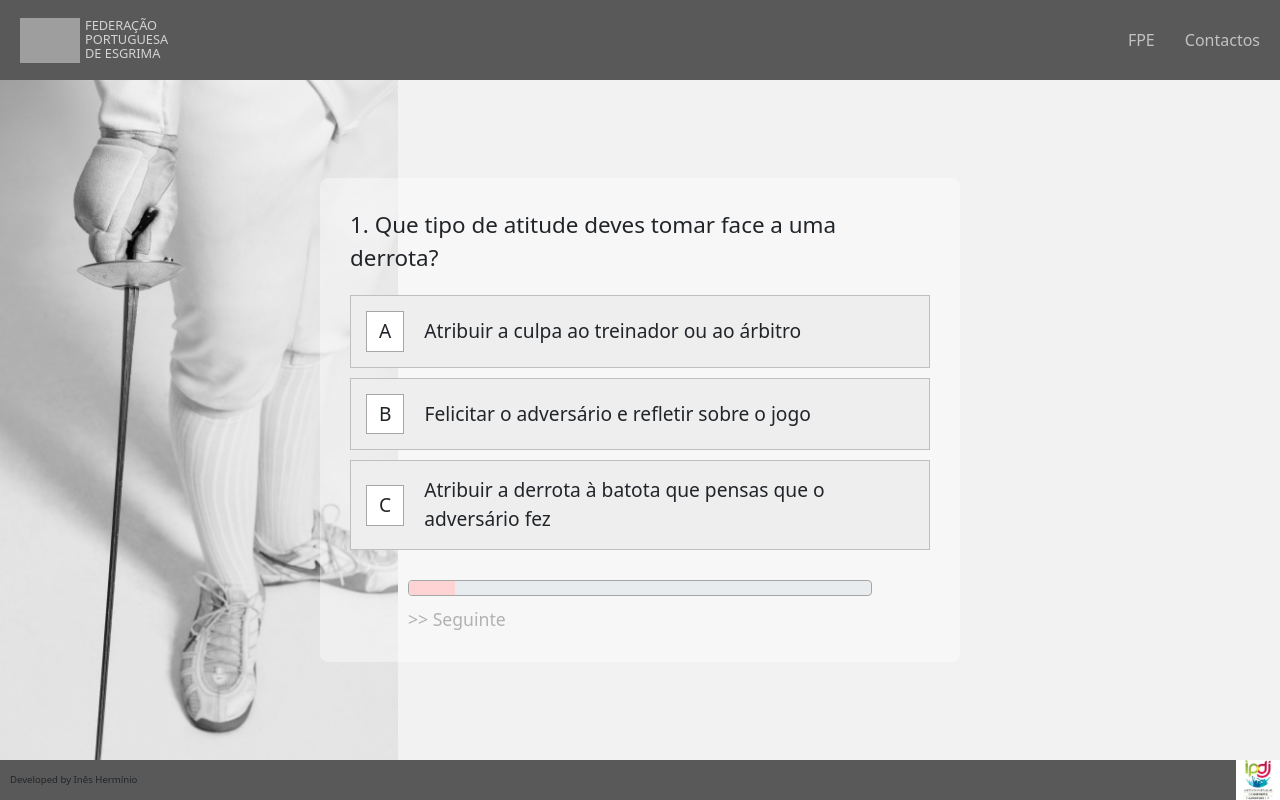
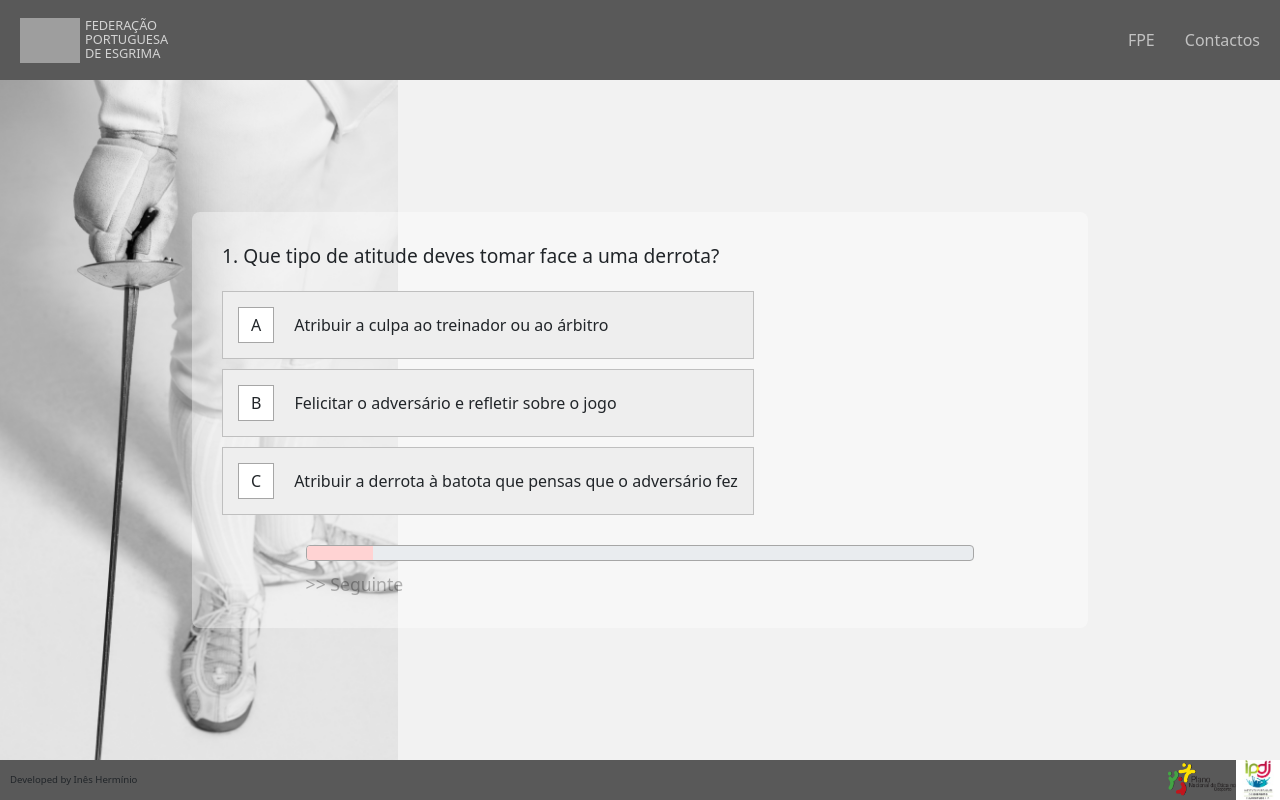
Before and after one commit to inesherminio/fpe-etica-no-desporto, a React (Create React App) app: page / in a window 1280 px wide. Both pictures are taken after a click on the button "Em guarda. Prontos? Começar!". Built offline with nearby package versions, Linux system fonts and the light colour scheme; grey boxes are pictures that could not be loaded.

Commit message:
update: deployment test

```diff
--- a/package.json
+++ b/package.json
@@ -10,6 +10,7 @@
     "@testing-library/jest-dom": "^5.15.0",
     "@testing-library/react": "^11.2.7",
     "@testing-library/user-event": "^12.8.3",
+    "axios": "^0.24.0",
     "bootstrap": "^5.1.3",
     "react": "^17.0.2",
     "react-bootstrap": "^2.0.2",
--- a/src/App.css
+++ b/src/App.css
@@ -10,7 +10,7 @@
   align-items: center;
   background-position: 50% 0 !important;
   display: flex;
-  height: 85vh;
+  height: 87vh;
   flex-direction: row;
   justify-content: center;
   padding: 15px;
@@ -30,6 +30,7 @@
 @media (min-width: 768px) {
   .homepage-container {
     background-position: 0 0 !important;
+    height: 85vh !important;
     flex-direction: column;
     padding-right: 250px;
   }
@@ -125,7 +126,7 @@
 .next-btn {
   background-color: transparent;
   border: none;
-  font-size: 0.7rem;
+  font-size: 0.8rem;
   margin-top: 10px;
   padding: 0;
 }
@@ -148,7 +149,6 @@
 @media (min-width: 576px) {
   .quizz-main {
     padding: 30px;
-    width: 70%;
   }
   .quizz-main-question {
     font-size: 1.2rem;
@@ -158,7 +158,7 @@
     margin: 10px;
   }
   .next-btn {
-    font-size: 0.9rem;
+    font-size: 1rem;
   }
 }
 
@@ -168,20 +168,20 @@
   }
   .quizz-main {
     padding: 30px;
-    width: 70%;
+    width: 80%;
   }
   .quizz-main-question {
-    font-size: 1.4rem;
+    font-size: 1.2rem;
   }
   .quizz-main-answer {
-    font-size: 1.2rem;
+    font-size: 1rem;
     margin: 10px;
   }
   .next-btn {
     font-size: 1.1rem;
   }
   .quizz-container {
-    height: 85vh;
+    height: 85vh !important;
   }
 }
 
@@ -191,7 +191,7 @@
   }
   .quizz-main {
     padding: 30px;
-    width: 50%;
+    width: 70%;
   }
 }
 
@@ -224,4 +224,7 @@
   .result-main {
     width: 50%;
   }
+  .result-container {
+    height: 85vh !important;
+  }
 }
--- a/src/components/LowBar/LowBar.jsx
+++ b/src/components/LowBar/LowBar.jsx
@@ -1,12 +1,16 @@
 import React from "react";
 import "./LowBar.css";
 import idpj from "../../images/logo-idpj.jpg";
+import pned from "../../images/logo-pned.png";
 
 function LowBar() {
   return (
     <div className="low-bar-container">
       <p className="low-bar-dev-info">Developed by Inês Hermínio</p>
-      <img src={idpj} alt="Logo IDPJ" style={{ height: "5vh" }} />
+      <div>
+        <img src={pned} alt="Logo IDPJ" style={{ height: "5vh" }} />
+        <img src={idpj} alt="Logo IDPJ" style={{ height: "5vh" }} />
+      </div>
     </div>
   );
 }
--- a/src/components/Navbar/Navbar.jsx
+++ b/src/components/Navbar/Navbar.jsx
@@ -1,7 +1,6 @@
 import React, { useState } from "react";
 import "./Navbar.css";
 import fpeLogo from "../../images/logo-FPE.png";
-import { NavLink } from "react-router-dom";
 import * as PATHS from "../../utils/paths";
 import Toast from "react-bootstrap/Toast";
 import ToastInfo from "../ToastInfo/ToastInfo";
@@ -17,7 +16,7 @@ function Navbar() {
             <img
               src={fpeLogo}
               alt="Logo Federação Portuguesa de Esgrima"
-              class="d-inline-block align-text-top"
+              className="d-inline-block align-text-top"
               id="fpe-logo"
             />
             <p className="fpe">
--- a/src/data/main.json
+++ b/src/data/main.json
@@ -1,7 +1,7 @@
 [
   {
     "title": "Jogas com ética?",
-    "description": "Achas que tens o que é preciso para ser um ás na esgrima e na ética? Consegues equilibrar o teu espírito competitivo com o respeito pelo jogo e por todos os envolvidos? Descobre se alcanças o pódio neste quizz.",
+    "description": "Achas que tens o que é preciso para ser um ás na esgrima e na ética? Consegues equilibrar o teu espírito competitivo com o respeito pelo jogo e por todos os envolvidos? Descobre se alcanças o pódio neste quiz.",
     "mainButton": {
       "mainText": "Em guarda. Prontos? Começar!",
       "mainColor": "#C60116",
@@ -36,7 +36,7 @@
       "mainTextColor": "black"
     },
     "secondaryButton": {
-      "secondaryText": "Repetir o quizz",
+      "secondaryText": "Repetir o quiz",
       "secondaryColor": "#C60116",
       "secondaryTextColor": "#FFFFFF"
     }
@@ -50,7 +50,7 @@
       "mainTextColor": "black"
     },
     "secondaryButton": {
-      "secondaryText": "Repetir o quizz",
+      "secondaryText": "Repetir o quiz",
       "secondaryColor": "#C60116",
       "secondaryTextColor": "#FFFFFF"
     }
@@ -64,7 +64,7 @@
       "mainTextColor": "black"
     },
     "secondaryButton": {
-      "secondaryText": "Repetir o quizz",
+      "secondaryText": "Repetir o quiz",
       "secondaryColor": "#C60116",
       "secondaryTextColor": "#FFFFFF"
     }
--- a/src/views/Result.jsx
+++ b/src/views/Result.jsx
@@ -1,4 +1,5 @@
 import React, { useEffect, useState } from "react";
+import axios from "axios";
 import esgrima2 from "../images/esgrima2.jpg";
 import profile from "../data/main.json";
 import Main from "../components/Main/Main";
@@ -21,7 +22,10 @@ function Result({ totalScore, setTotalScore }) {
       setResult(4);
       setIsLoading(false);
     }
-  }, []);
+    axios.post(`http://localhost:5005/api/addScore`, {
+      totalScore,
+    });
+  }, [totalScore]);
 
   return (
     <div className="result-container">
```
Also changed, not shown: src/images/logo-pned.png (added), 1 other file (tests, documents, lock files or other folders).
